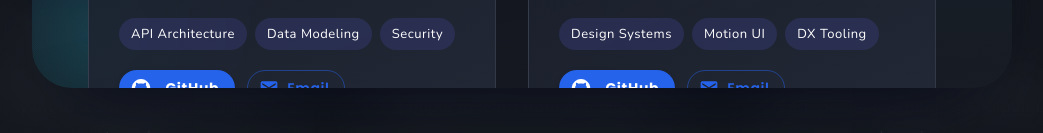
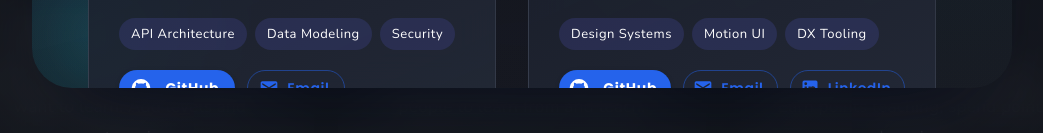
Before and after one commit to Lujain2002/GSG-Skill-Share, a React (Vite) app: page / in a window 1280 px wide. Both pictures are taken after a click on the button "Meet the developers". Shown: the part 656-789 px from the top of the page, without its empty margins (118-1161 px from the left). Built offline with nearby package versions, Linux system fonts and the light colour scheme.

Commit message:
Add LinkedIn

```diff
--- a/src/components/Developers.jsx
+++ b/src/components/Developers.jsx
@@ -2,6 +2,7 @@ import React, { useMemo, useState, useEffect, useRef } from 'react';
 import { Container, Box, Typography, Stack, Card, CardContent, Button, Chip, IconButton } from '@mui/material';
 import GitHubIcon from '@mui/icons-material/GitHub';
 import EmailIcon from '@mui/icons-material/Email';
+import LinkedInIcon from '@mui/icons-material/LinkedIn';
 import CloseIcon from '@mui/icons-material/Close';
 import { motion, AnimatePresence } from 'framer-motion';
 
@@ -25,7 +26,8 @@ const developers = [
     focus: ['Design Systems', 'Motion UI', 'DX Tooling'],
     description: 'Shapes expressive interfaces and ensures every interaction feels delightful.',
     github: 'https://github.com/Yazed-Hasan',
-    email: 'mailto:y.zreak@gmail.com@gmail.com'
+    email: 'mailto:y.zreak@gmail.com@gmail.com',
+    linkedin: 'https://www.linkedin.com/in/yazed-zreak-396459272/'
   }
 ];
 
@@ -366,6 +368,26 @@ export default function Developers({ open, onClose }) {
                           >
                             Email
                           </MotionButton>
+                          {dev.linkedin && (
+                            <MotionButton
+                              component="a"
+                              href={dev.linkedin}
+                              target="_blank"
+                              rel="noopener noreferrer"
+                              variant="outlined"
+                              startIcon={<LinkedInIcon />}
+                              whileHover={{ scale: 1.03 }}
+                              whileTap={{ scale: 0.97 }}
+                              sx={{
+                                textTransform: 'none',
+                                fontWeight: 600,
+                                letterSpacing: '0.04em',
+                                borderRadius: 2.5
+                              }}
+                            >
+                              LinkedIn
+                            </MotionButton>
+                          )}
                         </Stack>
                       </CardContent>
                     </MotionCard>
@@ -440,6 +462,7 @@ export default function Developers({ open, onClose }) {
                       <Typography variant="body2" sx={{ lineHeight: 1.7, opacity: 0.78 }}>
                         {activeDev.description}
                       </Typography>
+                      <Stack direction={{ xs: 'column', sm: 'row' }} spacing={1.2}>
                         <MotionButton
                           component="a"
                           href={activeDev.github}
@@ -450,7 +473,6 @@ export default function Developers({ open, onClose }) {
                           whileHover={{ scale: 1.03 }}
                           whileTap={{ scale: 0.97 }}
                           sx={{
-                          alignSelf: 'flex-start',
                             textTransform: 'none',
                             fontWeight: 700,
                             letterSpacing: '0.05em',
@@ -459,6 +481,27 @@ export default function Developers({ open, onClose }) {
                         >
                           View on GitHub
                         </MotionButton>
+                        {activeDev.linkedin && (
+                          <MotionButton
+                            component="a"
+                            href={activeDev.linkedin}
+                            target="_blank"
+                            rel="noopener noreferrer"
+                            variant="outlined"
+                            startIcon={<LinkedInIcon />}
+                            whileHover={{ scale: 1.03 }}
+                            whileTap={{ scale: 0.97 }}
+                            sx={{
+                              textTransform: 'none',
+                              fontWeight: 600,
+                              letterSpacing: '0.04em',
+                              borderRadius: 2.5
+                            }}
+                          >
+                            Connect on LinkedIn
+                          </MotionButton>
+                        )}
+                      </Stack>
                     </Box>
                   </MotionBox>
                 </MotionBox>
```
Lines whose indentation alone changed are shown as unchanged.
